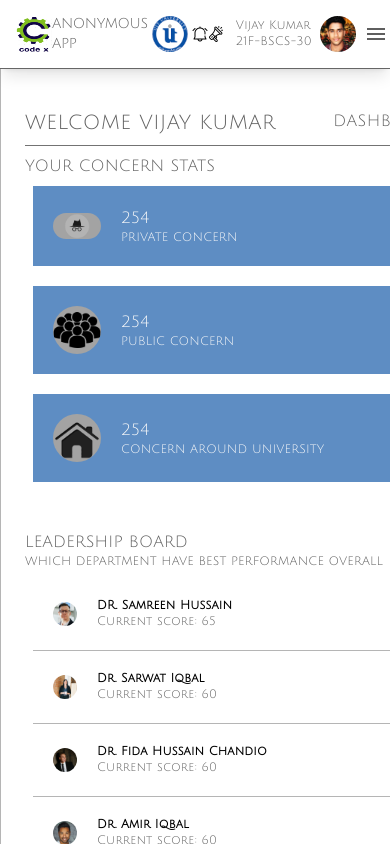
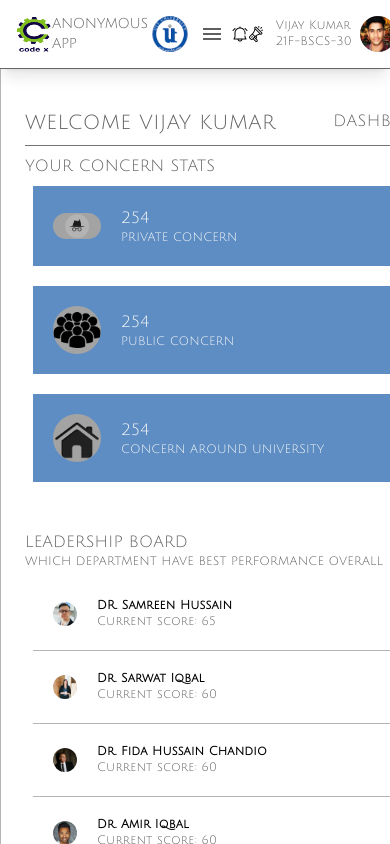
Before and after one commit to Vijayratnani/anonymousapp, a React (Vite) app: page / in a window 390 px wide. Shown: the top 844 px of the page. Built offline with nearby package versions, Linux system fonts and the light colour scheme.

Commit message:
sidebar added to navbar in navbar.jsx

```diff
--- a/src/components/Dashboard.jsx
+++ b/src/components/Dashboard.jsx
@@ -76,12 +76,12 @@ const Dashboard = () => {
           <p className='text-xs sm:text-sm lg:text-base'>NO OF MALE AND FEMALE USING THIS APPLICATION</p>
           <div className='flex items-center justify-center flex-wrap h-4/5'>
             <div className="p-2 w-full lg:w-1/2 bg-cover bg-center h-1/3 ">
-                <img src={male} type="img/jpg" alt="Code" className='h-full w-auto border-none
+                <img src={male} type="img/jpg" alt="Code" className='h-full w-full border-none
                 border-r lg:border-dashed border-neutral-500 '/>
                 <p className='text-center m-5 mb-10'>12000 MALE STUDENT</p>
             </div>
             <div className="p-2 w-full h-full lg:w-1/2 bg-cover bg-center ">
-                <img src={female} type="img/jpg" alt="Code" className='h-full w-ato'/>
+                <img src={female} type="img/jpg" alt="Code" className='h-auto w-screen'/>
                 <p className='text-center  m-5'>1000 FEMALE STUDENT</p>
             </div>
           </div>
--- a/src/components/Navbar.jsx
+++ b/src/components/Navbar.jsx
@@ -30,6 +30,11 @@ const Navbar = () =>{
                     </div>
                     <img className="rounded-full mx-1 sm:m-2 w-9 h-9 sm:h-14 sm:w-14 sm:ml-5 lg:h-20 lg:w-20 lg:ml-10" src={uit} alt="" srcSet="" />
                 </div>
+                <div className="lg:hidden md:flex flex-col flex-end">
+                        <button onClick={toggleNavbar} className="p-2">
+                            {mobileDrawerOpen ?<X/>:<MenuIcon/>}
+                        </button>
+                </div>
                 <div className="flex items-center flex-shrink-0">
                     <div className="flex mx-3 ml-0 sm:ml-3 sm:mr-1">
                         <img className="h-4 w-4 sm:h-8 sm:w-8 sm:mr-1 lg:h-12 lg:w-12 lg:mr-2" src={notification} alt="" srcSet="" />
@@ -41,15 +46,10 @@ const Navbar = () =>{
                     </div>
                     <img className="rounded-full w-9 h-9 m-2 lg:ml-10 sm:h-14 sm:w-14 sm:ml-5 lg:h-20 lg:w-20 " src={vijay} alt="" srcSet="" />
                 </div>
-                    <div className="lg:hidden md:flex flex-col flex-end">
-                        <button onClick={toggleNavbar}>
-                            {mobileDrawerOpen ?<X/>:<MenuIcon/>}
-                        </button>
-                    </div>
             </div>
          </div>
         {mobileDrawerOpen && (
-            <div className="fixed  z-20 bg-neutral-100 w-full flex flex-col justify-center items-center lg:hidden">
+            <div className="fixed z-20 bg-neutral-100 w-full flex flex-col justify-center items-center lg:hidden">
                 <div>
                     {sidebarInfo.map((info,index)=>(
                         <div key={index} className="flex items-center border-b border-neutral-400/80 hover:border-neutral-700 p-4">
```
